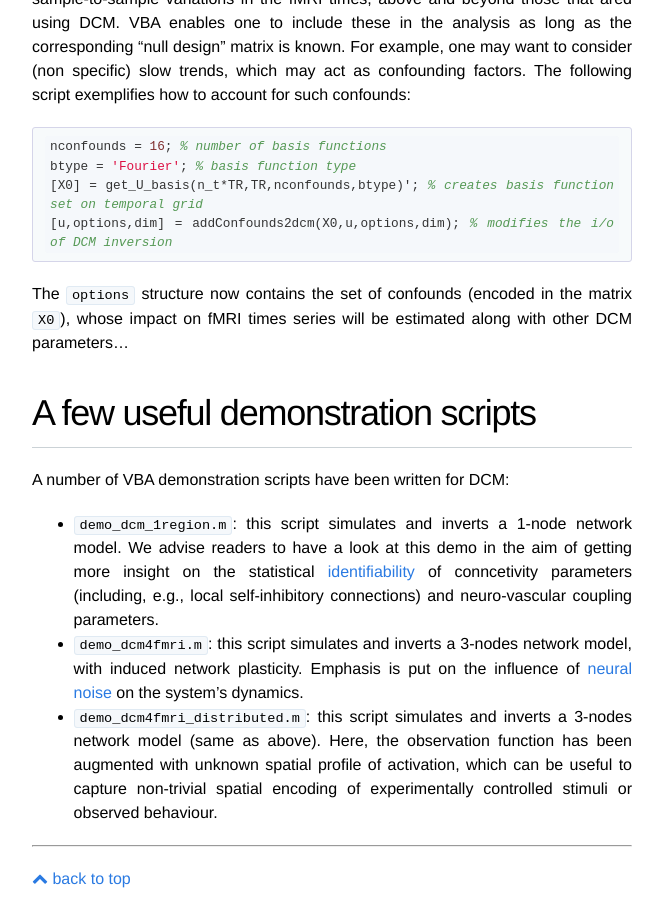
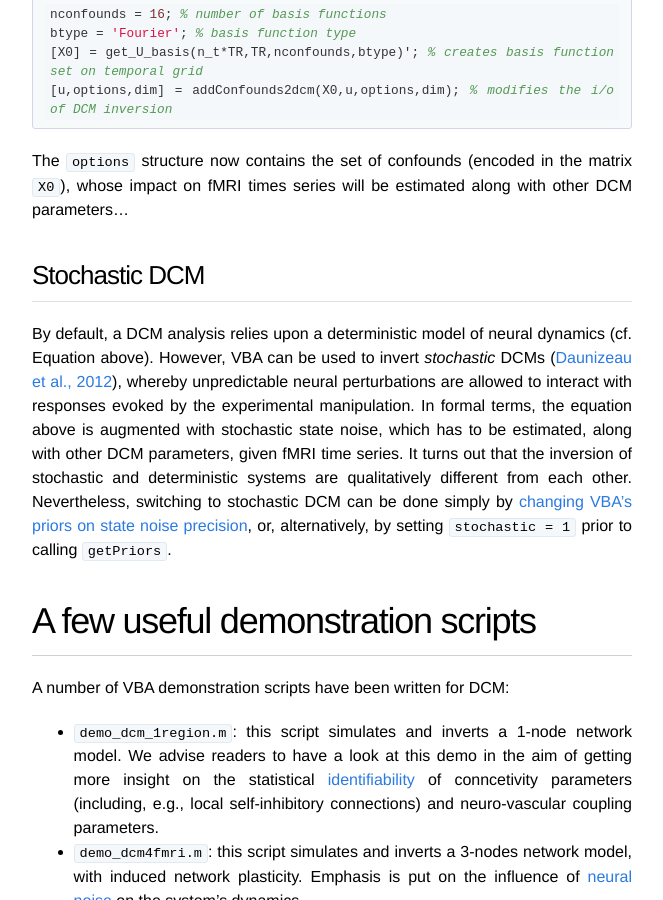
Before and after one commit to MBB-team/VBA-toolbox, a Jekyll site: the page built from _wiki/dcm.md, in a window 1280 px wide and 900 px high, scrolled down 6269 px. Shown: the whole window, without its empty margins (308-971 px from the left). Built offline with Jekyll 4.4.1, drawn with Linux system fonts in a browser that asks for light colours; nearby versions of some CDN libraries; formulas are drawn with MathJax 3; some of the changed text lies outside the part shown.

Commit message:
Update dcm.md

````diff
--- a/_wiki/dcm.md
+++ b/_wiki/dcm.md
@@ -193,6 +191,11 @@
 The ```options``` structure now contains the set of confounds (encoded in the matrix ```X0```), whose impact on fMRI times series will be estimated along with other DCM parameters...
 
 
+## Stochastic DCM
+
+By default, a DCM analysis relies upon a deterministic model of neural dynamics (cf. Equation above). However, VBA can be used to invert *stochastic* DCMs ([Daunizeau et al., 2012](https://www.ncbi.nlm.nih.gov/pubmed/22579726)), whereby unpredictable neural perturbations are allowed to interact with responses evoked by the experimental manipulation. In formal terms, the equation above is augmented with stochastic state noise, which has to be estimated, along with other DCM parameters, given fMRI time series. It turns out that the inversion of stochastic and deterministic systems are qualitatively different from each other. Nevertheless, switching to stochastic DCM
+can be done simply by [changing VBA's priors on state noise precision]({{ site.baseurl }}/wiki/VBA-model-inversion-in-4-steps), or, alternatively, by setting ```stochastic = 1``` prior to calling ```getPriors```.
+
 
 
 # A few useful demonstration scripts
````
Also changed, not shown: other parts of _wiki/dcm.md (+0 -2 lines).
